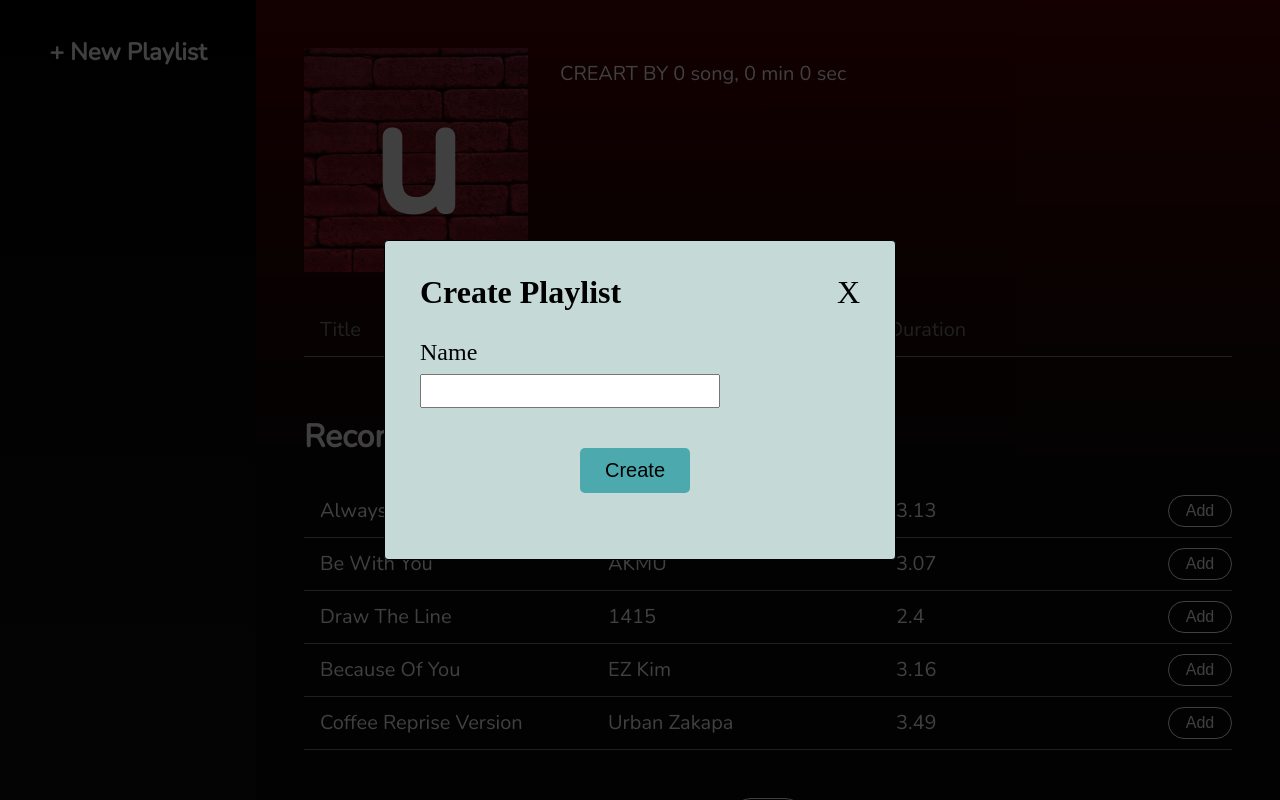
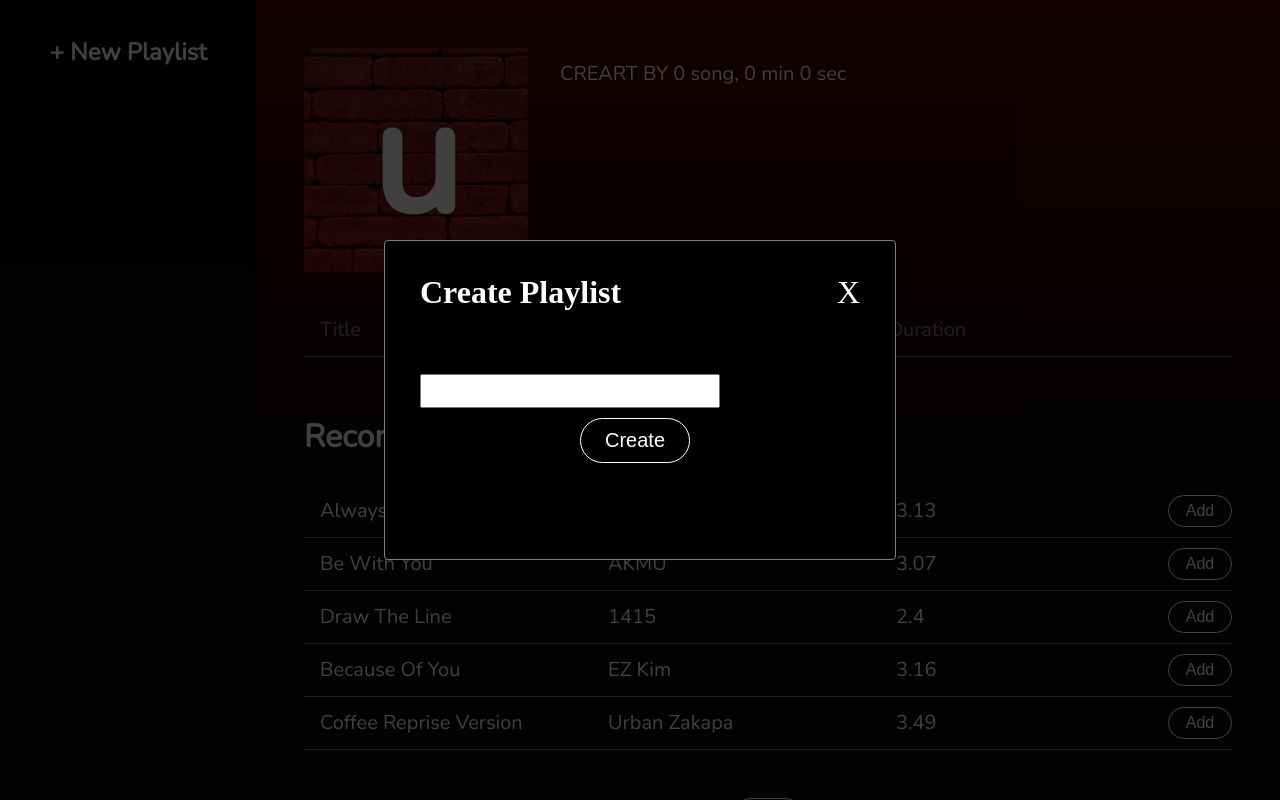
Before and after one commit to Ajarnshilin/DII-playlist, a React (Create React App) app: page / in a window 1280 px wide. Both pictures are taken after a click on the element "+ New Playlist". Built offline with nearby package versions, Linux system fonts and the light colour scheme; a web font is replaced by a local one.

Commit message:
Edit modal css

```diff
--- a/src/components/FormCreatePlaylist.js
+++ b/src/components/FormCreatePlaylist.js
@@ -38,17 +38,17 @@ const Input = styled.input`
 const Button = styled.button`
   height: 45px;
   width: 110px;
-  background-color: #4ca9ad;
-  margin-top: 30px;
-  border: 0;
-  color: black;
+  border: 1px solid #fff;
+  background-color: transparent;
+  color: #fff;
+  border-radius: 45px;
   font-size: 20px;
   outline: none;
-  border-radius: 5px;
-
   cursor: pointer;
   &:hover {
-    background-color: #77c3c7;
+    background-color: #fff;
+    color: #000;
+    transition: 0.3s ease-in-out;
   }
 `;
 
--- a/src/components/Navbar.js
+++ b/src/components/Navbar.js
@@ -37,12 +37,14 @@ const Close = styled.div`
   flex-direction: column;
   align-items:right;
   cursor: pointer;
+  color: #fff;
 `;
 
 const HeroText = styled.span`
   font-size:2rem;
   font-weight:bold;
   margin-bottom:2rem;
+  color: #fff;
 `;
 
 const Wrapper = styled.div`
@@ -88,17 +90,17 @@ const Input = styled.input`
 const Button = styled.button`
   height: 45px;
   width: 110px;
-  background-color: #8dc6c6;
-  margin-top: 30px;
-  border: 0;
-  color: black;
+  order: 1px solid #fff;
+  background-color: transparent;
+  color: #fff;
   font-size: 20px;
   outline: none;
   border-radius: 5px;
-
   cursor: pointer;
   &:hover {
-    background-color: #6aacac;
+    background-color: #fff;
+    color: #000;
+    transition: 0.3s ease-in-out;
   }
 `;
 
@@ -145,8 +147,8 @@ function NavBar() {
                   left: '30%',
                   right: '30%',
                   bottom: '30%',
-                  border: '1px solid #000',
-                  background: '#c5d9d6',
+                  border: '1px solid grey',
+                  background: '#000',
                   overflow: 'fixed',
                   WebkitOverflowScrolling: 'touch',
                   borderRadius: '4px',
```
